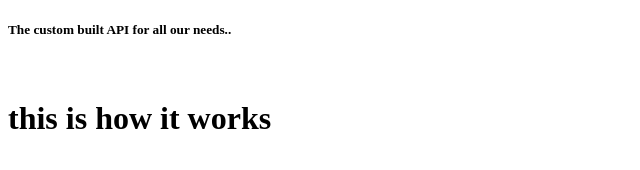
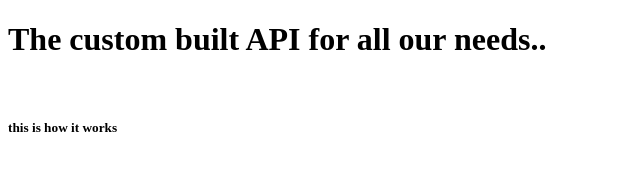
Before and after one commit to Bigidity/VBA-BOT, a plain HTML site: page public/pages/api_index.html in a window 1280 px wide. Shown: the whole page, without its empty margins (0-640 px from the left). Drawn offline with Linux system fonts and the light colour scheme.

Commit message:
Api_index page change

```diff
--- a/public/pages/api_index.html
+++ b/public/pages/api_index.html
@@ -6,8 +6,8 @@
     <title>Api Docs</title>
 </head>
 <body>
-    <h5>The custom built API for all our needs..</h5>
+    <h1>The custom built API for all our needs..</h1>
     <br>
-    <h1>this is how it works</h1>
+    <h5>this is how it works</h5>
 </body>
 </html>
```
